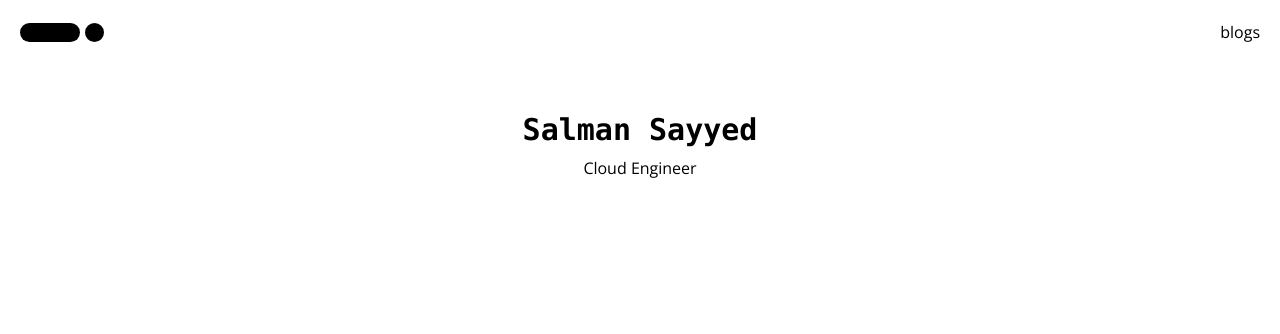
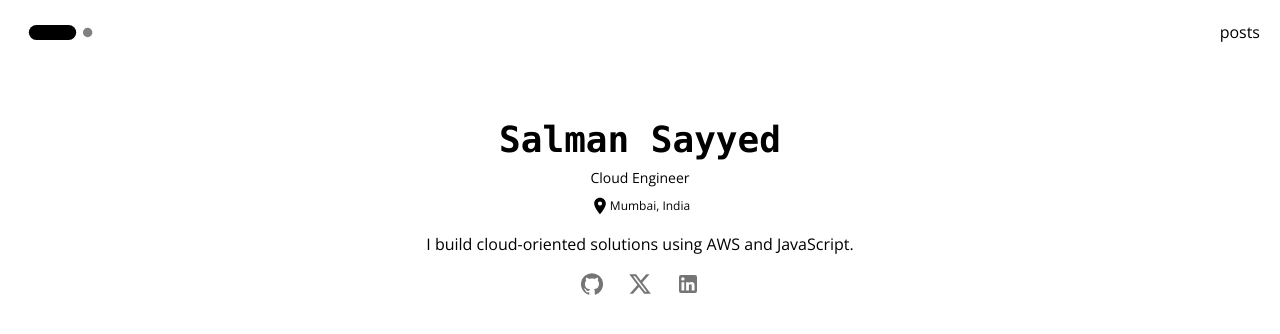
Before and after one commit to gh0stfrk/portfolio.salman, a Next.js app: page / in a window 1280 px wide. Shown: the top 334 px of the page. Built offline with nearby package versions, Linux system fonts and the light colour scheme.

Commit message:
feat(WIP): Tinkering with styles

```diff
--- a/app/page.js
+++ b/app/page.js
@@ -1,14 +1,54 @@
-import PostPreview  from "@/components/PostsPreview.js"
+import PostPreview from "@/components/PostsPreview.js"
 import getPostMetadata from "@/utils/getPostMetadata.js"
+
+import LocationOnIcon from '@mui/icons-material/LocationOn';
+
+import { IconButton } from '@mui/material';
+
+import GitHubIcon from '@mui/icons-material/GitHub';
+import XIcon from '@mui/icons-material/X';
+import LinkedInIcon from '@mui/icons-material/LinkedIn';
 
 import Navbar from "@/components/NavBar";
 
 const Hero = () => {
   return (
-    <div className="flex flex-col items-center">
-      <div className="my-12 text-center">
-        <h1 className="text-3xl text-black font-bold font-mono ">Salman Sayyed</h1>
-        <p className="text-black mt-2">Cloud Engineer</p>
+    <div className="flex flex-col items-center p-2">
+      <div className="my-12 text-center flex justify-center flex-col">
+        <h1 className="text-4xl text-black font-bold font-mono">Salman Sayyed</h1>
+        <p className="text-black mt-2 text-sm">Cloud Engineer</p>
+        <p className="text-xs flex items-center justify-center my-2">
+          <LocationOnIcon fontSize="small" /> Mumbai, India
+        </p>
+        <p className="text-black mt-2">I build cloud-oriented solutions using AWS and JavaScript.</p>
+        <p className="flex gap-2 justify-center my-2">
+          <IconButton
+            component="a"
+            href="https://github.com"
+            target="_blank"
+            rel="noopener noreferrer"
+          >
+            <GitHubIcon />
+          </IconButton>
+          <IconButton
+            component="a"
+            href="https://x.com"
+            target="_blank"
+            rel="noopener noreferrer"
+          >
+          <XIcon />
+          </IconButton>
+          <IconButton
+            component="a"
+            href="https://linkedin.com/in/syydsalman"
+            target="_blank"
+            rel="noopener noreferrer"
+            color="black"
+          >
+          <LinkedInIcon />
+          </IconButton>
+
+        </p>
       </div>
     </div>
   );
@@ -23,8 +63,8 @@ const HomePage = () => {
 
   return (
     <div>
-      <Navbar/>
-      <Hero/>
+      <Navbar text="posts" />
+      <Hero />
 
       {/* <div className="grid grid-cols-1 gap-4">{postPreviews}</div> */}
     </div>
--- a/app/posts/[slug]/page.js
+++ b/app/posts/[slug]/page.js
@@ -1,7 +1,8 @@
 import fs from "fs";
 import Markdown from "markdown-to-jsx";
 import matter from "gray-matter";
-import Tag from "@/components/Tag.js";
+import Tag from "@/components/Tags.js";
+import Navbar from "@/components/NavBar";
 
 import getPostMetadata from "@/utils/getPostMetadata.js"
 
@@ -26,21 +27,28 @@ const PostPage = (props) => {
     const post = getPostContent(slug);
     const tags = post.data.tags.split(',')
     return (
-        <div className="flex flex-col items-center">
+        <div>
+        <Navbar text="home"/>
+        <div className="flex flex-col">
 
             <div className="my-12 text-center">
-                <h1 className="text-2xl text-slate-600 ">{post.data.title}</h1>
+                <h1 className="text-4xl">{post.data.title}</h1>
                 <p className="text-slate-400 mt-2">{post.data.date}</p>
                 <p className="text-slate-400 mt-2">{post.data.author}</p>
-                tags: {tags.map((tag) => (
-                    <Tag key={tag} tag={tag} />
-                ))}
+                <div className="flex flex-wrap justify-center gap-2 mt-2">
+                    {Array.isArray(tags) && tags.map((tag, index) => (
+                        <Tag
+                            key={typeof tag === 'string' ? tag : tag.id || index}
+                            tag={tag}
+                        />
+                    ))}
+                </div>
                 <p className="text-slate-400 mt-2">{post.data.subtitle}</p>
             </div>
-
-            <article className="prose">
+            <article className="prose p-3">
                 <Markdown>{post.content}</Markdown>
             </article>
+        </div>
         </div>
     );
 };
--- a/components/NavBar.js
+++ b/components/NavBar.js
@@ -1,18 +1,26 @@
-const Navbar = () => {
+"use client"
+
+import { useRouter } from "next/navigation";
+
+const Navbar = ({text}) => {
+    const router = useRouter();
+    const goToHome = () => {
+        router.push('/');
+    }
     return (
         <nav className="flex p-5 justify-between items-center">
-            <div className="logo group">
+            <div className="logo group" onClick={goToHome}>
                 {/* SVG Logo */}
-                <svg width="84" height="19" viewBox="0 0 84 19" fill="none" xmlns="http://www.w3.org/2000/svg">
+                <svg width="84" height="15" viewBox="0 0 84 19" fill="none" xmlns="http://www.w3.org/2000/svg">
                     <line
                         x1="9.5" y1="9.5" x2="50.5" y2="9.5"
                         stroke="black" strokeWidth="19"
                         strokeLinecap="round"
                     />
                     <circle
-                        cx="74.5" cy="9.5" r="7.5"
-                        fill="black" stroke="black" strokeWidth="4"
-                        className="transition-colors duration-500 ease-in-out group-hover:fill-orange-500 group-hover:stroke-orange-500"
+                        cx="74.5" cy="9.5" r="4"
+                        fill="gray" stroke="gray" strokeWidth="4"
+                        className="transition-colors duration-500 ease-in-out group-hover:fill-green-500 group-hover:stroke-green-500"
                     />
                 </svg>
             </div>
@@ -21,10 +29,10 @@ const Navbar = () => {
                 <ul className="flex space-x-4">
                     <li>
                         <a
-                            href="#"
+                            href={`\\`+text}
                             className="relative group text-black transition-colors duration-300 ease-in-out"
                         >
-                            blogs
+                            {text}
                             <span className="absolute left-0 bottom-0 w-0 h-[2px] bg-black transition-all duration-500 ease-in-out group-hover:w-full"></span>
                         </a>
                     </li>
--- a/components/Tags.js
+++ b/components/Tags.js
@@ -1,9 +1,9 @@
-function Tag(name) {
+const Tag = ({ tag }) => {
     return (
-        <div className="rounded p-2">
-            <p>{name}</p>
-        </div>
+      <span className="inline-block bg-slate-200 rounded-full px-3 py-1 text-sm font-semibold text-slate-700 mr-2 mb-2">
+        {typeof tag === 'string' ? tag : tag.name || tag.value || ''}
+      </span>
     );
-}
+  };
 
-export default Tag;
+  export default Tag;
--- a/posts/testing-apis.md
+++ b/posts/testing-apis.md
@@ -5,9 +5,6 @@ date: "2025-01-10"
 tags: "api,python,docker"
 author: "salman"
 ---
-
-# Testing APIs
-
 
 APIs are the backbone of modern web applications, allowing different systems to communicate. Whether you're developing a web service or consuming one, testing APIs ensures reliability, performance, and security. In this article, we'll explore different ways to test APIs in Python using tools like `requests` and `pytest`.
 
```
